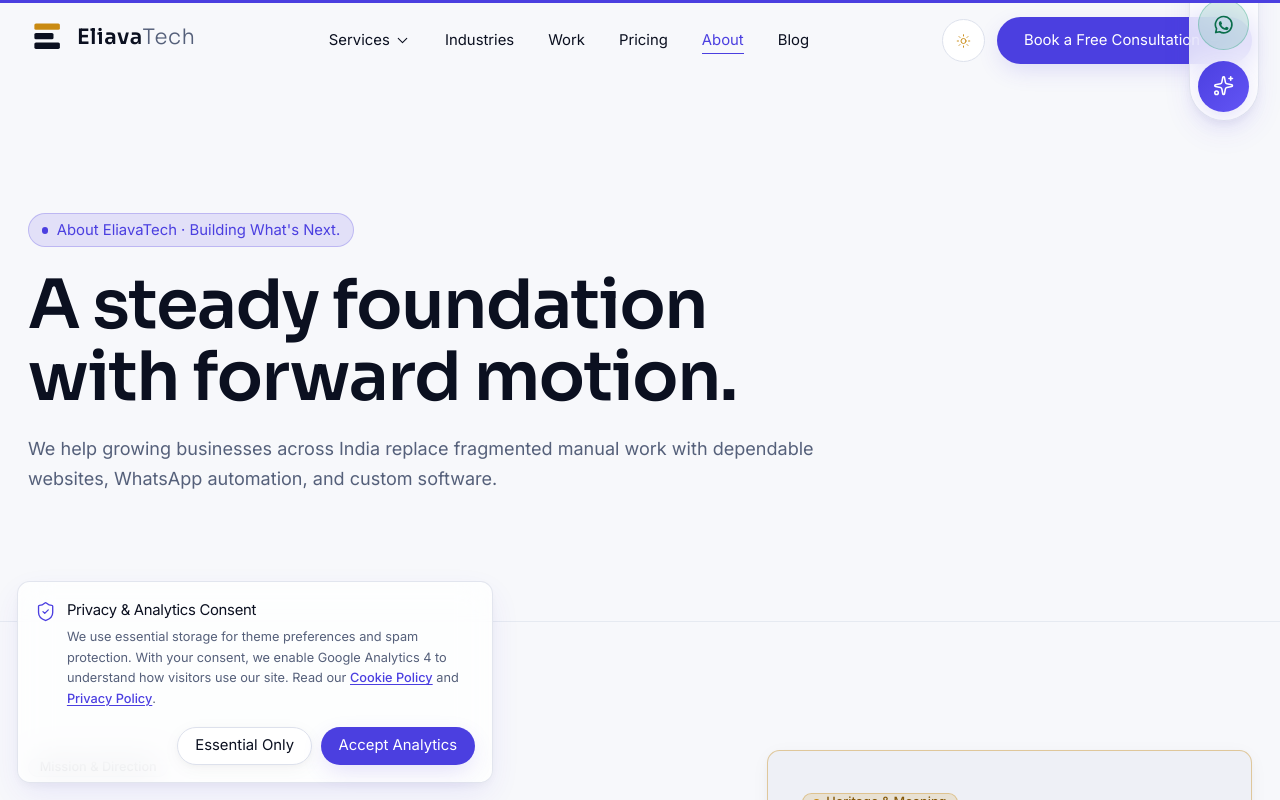
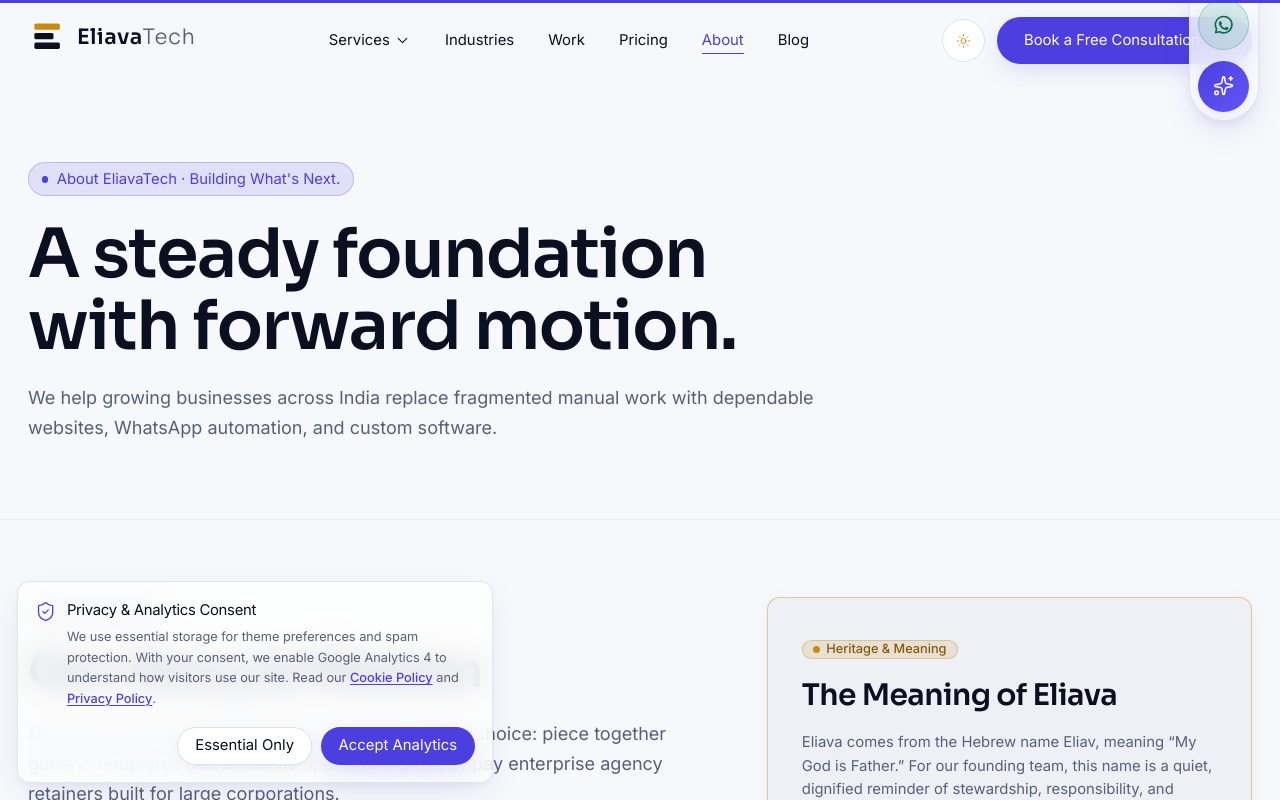
Before and after one commit to Neeraj4298/EliavaTech, a Next.js app: page /about in a window 1280 px wide. Shown: the top 800 px of the page. Built offline with nearby package versions, Linux system fonts and the light colour scheme; no server answers.

Commit message:
fix(ui): make lower section cards visible and animate in on initial page load

```diff
--- a/components/motion/Reveal.tsx
+++ b/components/motion/Reveal.tsx
@@ -31,7 +31,7 @@ export function Reveal({
   yOffset = 24,
   duration = MOTION_DURATION.slow,
   once = true,
-  amount = 0.2,
+  amount = 0.05,
 }: RevealProps) {
   const prefersReducedMotion = usePrefersReducedMotion();
 
@@ -43,7 +43,7 @@ export function Reveal({
     <motion.div
       initial={{ opacity: 0, y: yOffset }}
       whileInView={{ opacity: 1, y: 0 }}
-      viewport={{ once, amount }}
+      viewport={{ once, amount, margin: "0px 0px 40px 0px" }}
       transition={{
         duration,
         delay,
--- a/components/motion/StaggerGroup.tsx
+++ b/components/motion/StaggerGroup.tsx
@@ -28,9 +28,9 @@ export function StaggerGroup({
   children,
   className,
   stagger = STAGGER_SIBLINGS,
-  delayChildren = 0,
+  delayChildren = 0.05,
   once = true,
-  amount = 0.2,
+  amount = 0.05,
 }: StaggerGroupProps) {
   const prefersReducedMotion = usePrefersReducedMotion();
 
@@ -42,7 +42,7 @@ export function StaggerGroup({
     <motion.div
       initial="hidden"
       whileInView="visible"
-      viewport={{ once, amount }}
+      viewport={{ once, amount, margin: "0px 0px 40px 0px" }}
       variants={{
         hidden: {},
         visible: {
--- a/styles/globals.css
+++ b/styles/globals.css
@@ -69,8 +69,8 @@
   --space-12: 6rem;
   --space-15: 7.5rem;
 
-  --section-py-mobile: 4.5rem;
-  --section-py-desktop: 7.5rem;
+  --section-py-mobile: 3rem;
+  --section-py-desktop: 4.5rem;
   --container-max: 75rem;
 
   --radius-card: 0.75rem;
```
